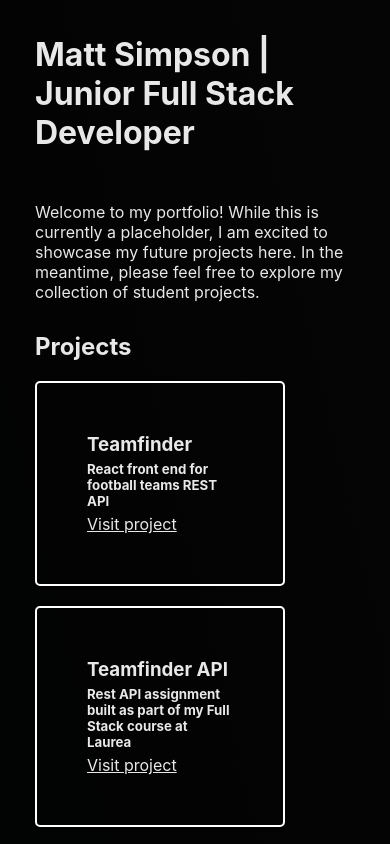
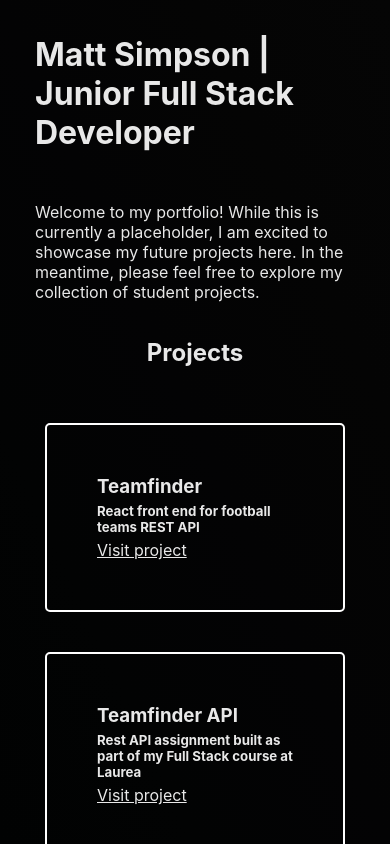
Before and after one commit to MattiHel85/mattisimpson.fi, a React (Create React App) app: page / in a window 390 px wide. Shown: the top 844 px of the page. Built offline with nearby package versions, Linux system fonts and the light colour scheme.

Commit message:
Add some responsiveness to Projects component

```diff
--- a/src/App.css
+++ b/src/App.css
@@ -5,7 +5,6 @@
 }
 
 .App {
-  background-image: linear-gradient(to right top, #010202, #020303, #030304, #040404, #050505);
   height: 100%;
   width: 100%;
 }
--- a/src/components/Projects.css
+++ b/src/components/Projects.css
@@ -1,3 +1,13 @@
+h2 {
+    text-align: center;
+    margin: 1.5em 0;
+}
+.projectCardHolder {
+    display: flex;
+    flex-direction: row;
+    justify-content: space-around;
+}
+
 .projectCard {
     border: white 2px solid;
     border-radius: 5px;
@@ -14,3 +24,15 @@
     text-decoration: underline;
     color: inherit;
 }
+
+@media (max-width: 768px){
+    .projectCardHolder {
+        flex-direction: column;
+        justify-content: center;
+        align-items: center;
+    }
+
+    .projectCard {
+        width: 300px;
+    }
+}
--- a/src/components/Projects.js
+++ b/src/components/Projects.js
@@ -34,13 +34,17 @@ const Projects = () => {
             <h2>
                 Projects
             </h2>
-            {projects.map(project =>
-                <div className='projectCard'>
-                    <h3>{project.name}</h3>
-                    <h5>{project.comment}</h5>
-                    <a href={project.url} target='_blank' rel='noreferrer' >Visit project</a>
-                </div>
-            )}
+            <div className='projectCardHolder'>
+                {
+                    projects.map(project =>
+                        <div className='projectCard'>
+                            <h3>{project.name}</h3>
+                            <h5>{project.comment}</h5>
+                            <a href={project.url} target='_blank' rel='noreferrer' >Visit project</a>
+                        </div>
+                    )
+                }
+            </div>
         </div>
     );
 }
--- a/src/index.css
+++ b/src/index.css
@@ -1,6 +1,8 @@
 body {
   margin: 0;
+  height: 100vh;
   font-family: -apple-system, BlinkMacSystemFont, 'Segoe UI', 'Roboto', 'Oxygen',
     'Ubuntu', 'Cantarell', 'Fira Sans', 'Droid Sans', 'Helvetica Neue',
     sans-serif;
+    background-image: linear-gradient(to right top, #010202, #020303, #030304, #040404, #050505);
 }
```
